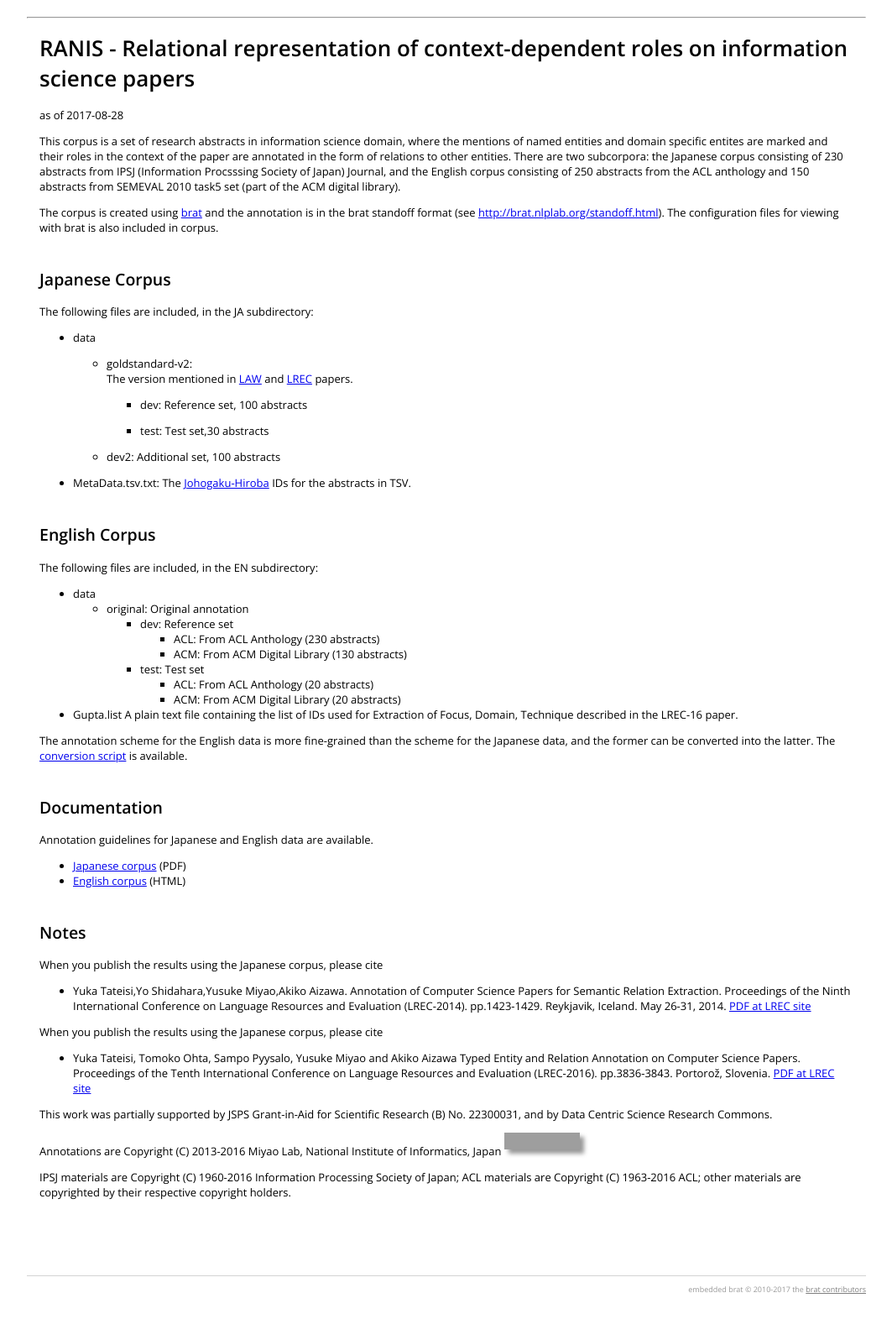
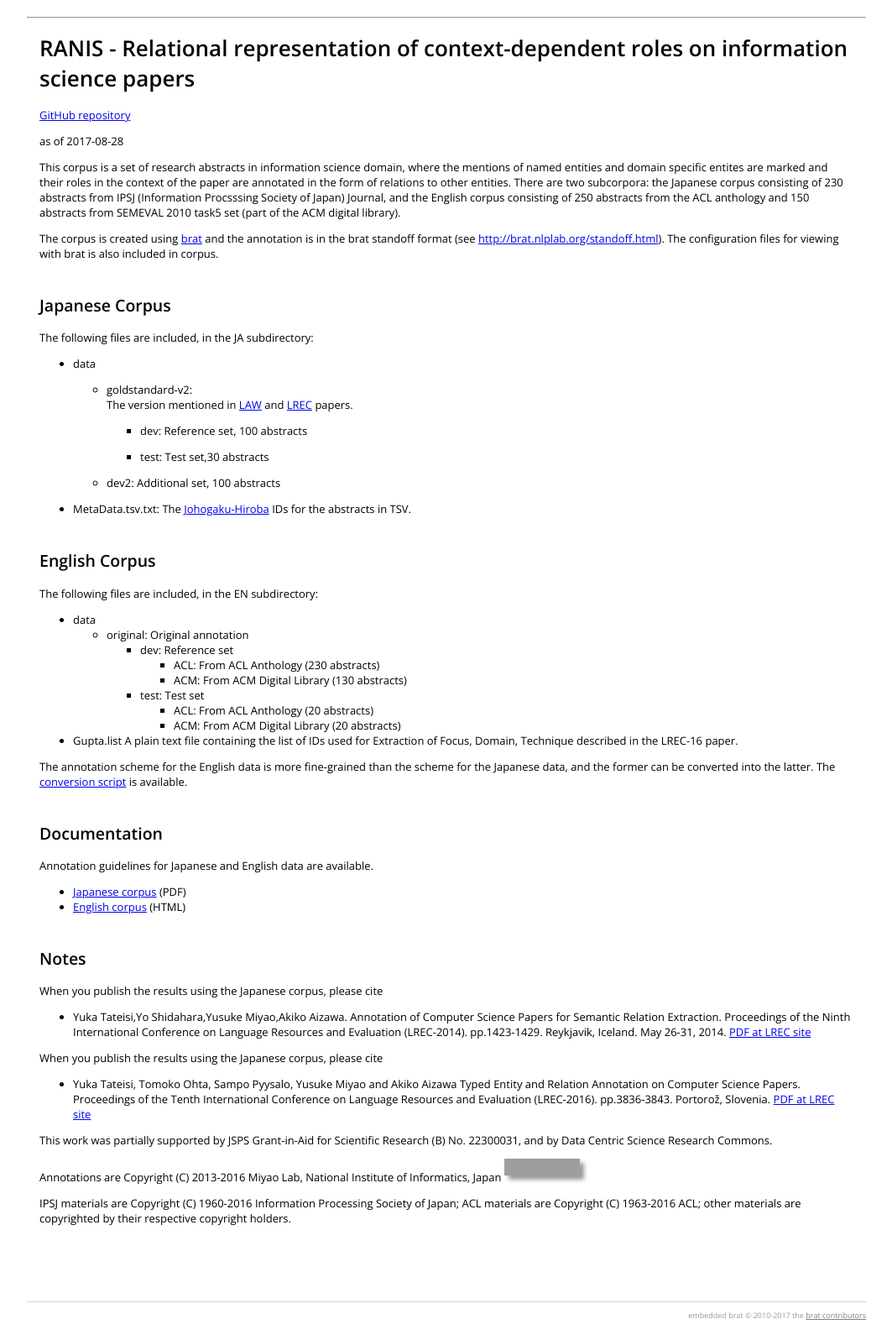
Before and after one commit to mynlp/ranis, a Jekyll site: the page built from docs/index.md, in a window 1280 px wide. Shown: the whole page at 84% size, without its empty margins (108-1171 px from the left). Built offline with Jekyll 4.4.1, drawn with Linux system fonts in a browser that asks for light colours; before the commit the page ends 1565 px from its top, so only the background shows below that; grey boxes are pictures that could not be loaded.

Commit message:
link to the github repo added

```diff
--- a/docs/index.md
+++ b/docs/index.md
@@ -4,6 +4,8 @@ title:  'RANIS - Relational representation of context-dependent roles on informa
 ---
 
 # RANIS - Relational representation of context-dependent roles on information science papers
+
+[GitHub repository](https://github.com/mynlp/ranis)
 
 as of 2017-08-28
 
```
